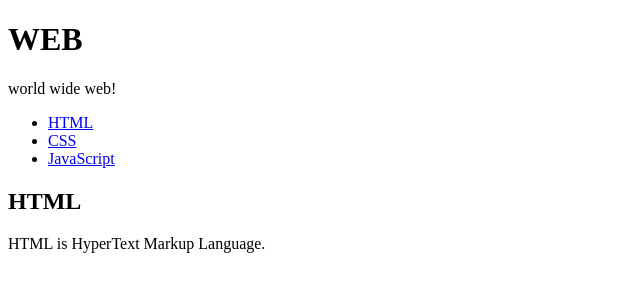
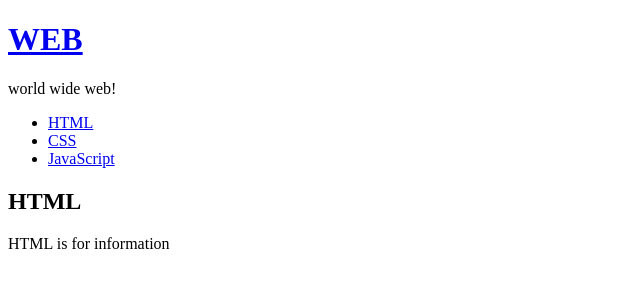
Before and after one commit to joochangyong/react-app, a React (Create React App) app: page / in a window 1280 px wide. Shown: the top 300 px of the page, without its empty margins (0-640 px from the left). Built offline with nearby package versions, Linux system fonts and the light colour scheme.

Commit message:
이벤트 설치 및 mode 바꾸기(state 변경하기)

```diff
--- a/src/App.js
+++ b/src/App.js
@@ -10,25 +10,50 @@ class App extends Component {
   constructor(props){
     super(props);
     this.state = {
+      //무슨페이지인가?
+      mode:'read',
       subject:{title:'WEB', sub:'world wide web!'},
+      welcome:{title:'Welcome', desc:'Hello, React!!'},
       contents:[
-        {id:1, title:'HTML', desc:'HTML is HyperText ...'},
-        {id:2, title:'CSS', desc:'CSS is for desing ...'},
-        {id:3, title:'JavaScript', desc:'JavaScript is for interactive ...'},
+        {id:1, title:'HTML', desc:'HTML is for information'},
+        {id:2, title:'CSS', desc:'CSS is for desing'},
+        {id:3, title:'JavaScript', desc:'JavaScript is for interactive'},
       ]
     }
   }
 
   render() {
+    console.log('App render');
+    var _title, _desc = null;
+    if(this.state.mode === 'welcome') {
+      _title = this.state.welcome.title;
+      _desc = this.state.welcome.desc;
+    } else if (this.state.mode === 'read'){
+      _title = this.state.contents[0].title;
+      _desc = this.state.contents[0].desc;
+
+    }
     return (
       <div className="App">
         {/* component 및 props학습 */}
-        <Subject
+        {/* <Subject
           title={this.state.subject.title}
           sub={this.state.subject.sub}>
-        </Subject>
+        </Subject> */}
+        <header>
+          <h1><a href="/" onClick={function(e){
+            console.log(e);
+            e.preventDefault();
+            //모드 바꾸기 bind까지
+            // this.state.mode = 'welcome';
+            this.setState({
+              mode:'welcome'
+            });
+          }.bind(this)}>{this.state.subject.title}</a></h1>
+          {this.state.subject.sub}
+        </header>
         <TOC data={this.state.contents}></TOC>
-        <Content title="HTML" desc="HTML is HyperText Markup Language."></Content>
+        <Content title={_title} desc={_desc}></Content>
       </div>
     );
   }
--- a/src/components/Content.js
+++ b/src/components/Content.js
@@ -2,6 +2,7 @@ import React, { Component } from 'react';
 
 class Content extends Component{
     render() {
+      console.log('content render');
       return(
         <article>
           <h2>{this.props.title}</h2>
--- a/src/components/Subject.js
+++ b/src/components/Subject.js
@@ -2,9 +2,10 @@ import React, { Component } from 'react';
 
 class Subject extends Component {
     render() {
+      console.log('subject render');
       return (
         <header>
-          <h1>{this.props.title}</h1>
+          <h1><a href="">{this.props.title}</a></h1>
           {this.props.sub}
         </header>
       );
--- a/src/components/TOC.js
+++ b/src/components/TOC.js
@@ -2,6 +2,7 @@ import React, { Component } from 'react';
 
 class TOC extends Component{
     render() {
+      console.log('toc render');
       var lists = [];
       var data = this.props.data
       var i = 0;
```
